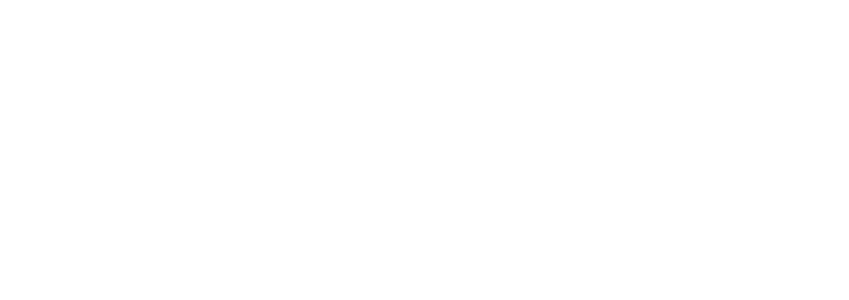
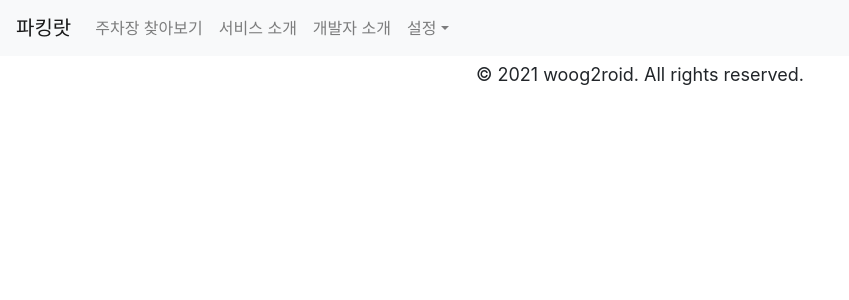
Before and after one commit to woog2roid/SeoulParkinglot-finder, a React (Create React App) app: page /seoul-parking-lot-finder/about in a window 1280 px wide. Shown: the top 300 px of the page, without its empty margins (0-849 px from the left). Built offline with nearby package versions, Linux system fonts and the light colour scheme.

Commit message:
feat(comopnents/common): footer, header 틀 완성 + 기본적인 pages 형태 및 라우팅 구성 완료

```diff
--- a/package.json
+++ b/package.json
@@ -1,15 +1,17 @@
 {
   "name": "seoul-parking-lot-finder",
   "version": "1.0.0",
-  "hompage": "https://woog2roid.github.io/Seoul-parking-lot-finder",
+  "homepage": "https://woog2roid.github.io/seoul-parking-lot-finder",
   "dependencies": {
     "@testing-library/jest-dom": "^5.11.4",
     "@testing-library/react": "^11.1.0",
     "@testing-library/user-event": "^12.1.10",
-    "bootstrap": "^5.0.2",
+    "bootstrap": "^4.6.0",
     "react": "^17.0.2",
     "react-dom": "^17.0.2",
+    "react-router-dom": "^5.2.0",
     "react-scripts": "4.0.3",
+    "reactstrap": "^8.9.0",
     "styled-components": "^5.3.0",
     "web-vitals": "^1.0.1"
   },
--- a/src/App.js
+++ b/src/App.js
@@ -1,10 +1,16 @@
 import React from 'react';
 import { Route, Switch } from 'react-router-dom';
+import About from './pages/About';
+import Main from './pages/Main';
+import NotFound from './pages/NotFound'
 
 const App = () => {
   return (
     <div>
       <Switch>
+		<Route path="/seoul-parking-lot-finder/" component={Main} exact={true}/>
+        <Route path="/seoul-parking-lot-finder/about" component={About} />
+        <Route component={NotFound} />
       </Switch>
     </div>
   );
--- /dev/null
+++ b/src/components/common/Footer.js
@@ -0,0 +1,31 @@
+import React from 'react';
+import styled from 'styled-components';
+
+const FooterWrapper = styled.div`
+    width: 100%;
+	font-weight: light;
+`;
+const Profile = styled.div`
+    padding: 5px;
+    text-align: center;
+	@media all and (max-width:767px) {
+        font-size: 13px;
+    }
+    @media all and (min-width:768px) and (max-width:1080px) {
+        font-size: 15px;
+    }
+    @media all and (min-width:1081px) {
+        font-size: 18px;
+    }
+`;
+
+const Footer = () => {
+    return (
+        <FooterWrapper>
+            <Profile>
+                © 2021 woog2roid. All rights reserved.
+            </Profile>
+        </FooterWrapper>
+    );
+};
+export default Footer;
--- /dev/null
+++ b/src/components/common/NavBar.js
@@ -0,0 +1,52 @@
+import React, { useState } from 'react';
+import {
+  Collapse,
+  Navbar,
+  NavbarToggler,
+  NavbarBrand,
+  Nav,
+  NavItem,
+  NavLink,
+  UncontrolledDropdown,
+  DropdownToggle,
+  DropdownMenu,
+  DropdownItem,
+  NavbarText
+} from 'reactstrap';
+
+const NavBar = () => {
+  const [isOpen, setIsOpen] = useState(false);
+  const toggle = () => setIsOpen(!isOpen);
+
+  return (
+    <div>
+      <Navbar color="light" light expand="md">
+        <NavbarBrand href="/">파킹랏</NavbarBrand>
+        <NavbarToggler onClick={toggle} />
+        <Collapse isOpen={isOpen} navbar>
+          <Nav className="mr-auto" navbar>
+            <NavItem>
+              <NavLink href="/components/">주차장 찾아보기</NavLink>
+            </NavItem>
+			<NavItem>
+              <NavLink href="/about/">서비스 소개</NavLink>
+            </NavItem>
+            <NavItem>
+              <NavLink href="/about/">개발자 소개</NavLink>
+            </NavItem>
+            <UncontrolledDropdown nav inNavbar>
+              <DropdownToggle nav caret>
+                설정
+              </DropdownToggle>
+              <DropdownMenu right>
+                <DropdownItem>위치 정보 사용 권한</DropdownItem>
+              </DropdownMenu>
+            </UncontrolledDropdown>
+          </Nav>
+        </Collapse>
+      </Navbar>
+    </div>
+  );
+};
+
+export default NavBar;
--- /dev/null
+++ b/src/components/main/Slides.js
@@ -0,0 +1,68 @@
+import React, { useState } from 'react';
+import {
+  Carousel,
+  CarouselItem,
+  CarouselControl,
+  CarouselIndicators,
+} from 'reactstrap';
+import '../../styles/bootstrap_custom/carousel.css';
+
+const items = [
+  {
+    src: process.env.PUBLIC_URL + "/images/carousel/1.png",
+	alt: "img1",
+  },
+  {
+    src: process.env.PUBLIC_URL + "/images/carousel/2.png",
+	alt: "img2",
+  },
+];
+
+const Slides = (props) => {
+  const [activeIndex, setActiveIndex] = useState(0);
+  const [animating, setAnimating] = useState(false);
+
+  const next = () => {
+    if (animating) return;
+    const nextIndex = activeIndex === items.length - 1 ? 0 : activeIndex + 1;
+    setActiveIndex(nextIndex);
+  }
+
+  const previous = () => {
+    if (animating) return;
+    const nextIndex = activeIndex === 0 ? items.length - 1 : activeIndex - 1;
+    setActiveIndex(nextIndex);
+  }
+
+  const goToIndex = (newIndex) => {
+    if (animating) return;
+    setActiveIndex(newIndex);
+  }
+
+  const slides = items.map((item) => {
+    return (
+      <CarouselItem
+        onExiting={() => setAnimating(true)}
+        onExited={() => setAnimating(false)}
+        key={item.src}
+      >
+        <img src={item.src} alt={item.alt} />
+      </CarouselItem>
+    );
+  });
+
+  return (
+    <Carousel
+      activeIndex={activeIndex}
+      next={next}
+      previous={previous}
+    >
+      <CarouselIndicators items={items} activeIndex={activeIndex} onClickHandler={goToIndex} />
+      {slides}
+      <CarouselControl direction="prev" directionText="Previous" onClickHandler={previous} />
+      <CarouselControl direction="next" directionText="Next" onClickHandler={next} />
+    </Carousel>
+  );
+}
+
+export default Slides;
--- a/src/index.js
+++ b/src/index.js
@@ -2,7 +2,7 @@
 import ReactDOM from 'react-dom';
 import App from './App';
 import { BrowserRouter } from 'react-router-dom';
-import 'bootstrap/dist/css/bootstrap.css'
+import 'bootstrap/dist/css/bootstrap.css';
 
 ReactDOM.render(
  <>
--- /dev/null
+++ b/src/pages/About.js
@@ -0,0 +1,14 @@
+import React from 'react';
+import NavBar from '../components/common/NavBar';
+import Footer from '../components/common/Footer';
+
+const About = () => {
+    return (
+        <>
+			<NavBar />
+			<Footer />
+        </>
+    );
+};
+
+export default About;
--- /dev/null
+++ b/src/pages/Main.js
@@ -0,0 +1,16 @@
+import React from 'react';
+import NavBar from '../components/common/NavBar';
+import Footer from '../components/common/Footer';
+import Slides from '../components/main/Slides';
+
+const Main = () => {
+    return (
+        <>
+			<NavBar />
+			<Slides />
+			<Footer />
+        </>
+    );
+};
+
+export default Main;
--- /dev/null
+++ b/src/pages/NotFound.js
@@ -0,0 +1,14 @@
+import React from 'react';
+import NavBar from '../components/common/NavBar';
+import Footer from '../components/common/Footer';
+
+const NotFound = () => {
+    return (
+        <>
+			<NavBar />
+			<Footer />
+        </>
+    );
+};
+
+export default NotFound;
--- /dev/null
+++ b/src/styles/bootstrap_custom/carousel.css
@@ -0,0 +1,7 @@
+.carousel-item {
+	text-align: center;
+}
+
+.carousel-item img {
+	width: 100%;
+}
```
Also changed, not shown: 2 other files (tests, documents, lock files or other folders).
